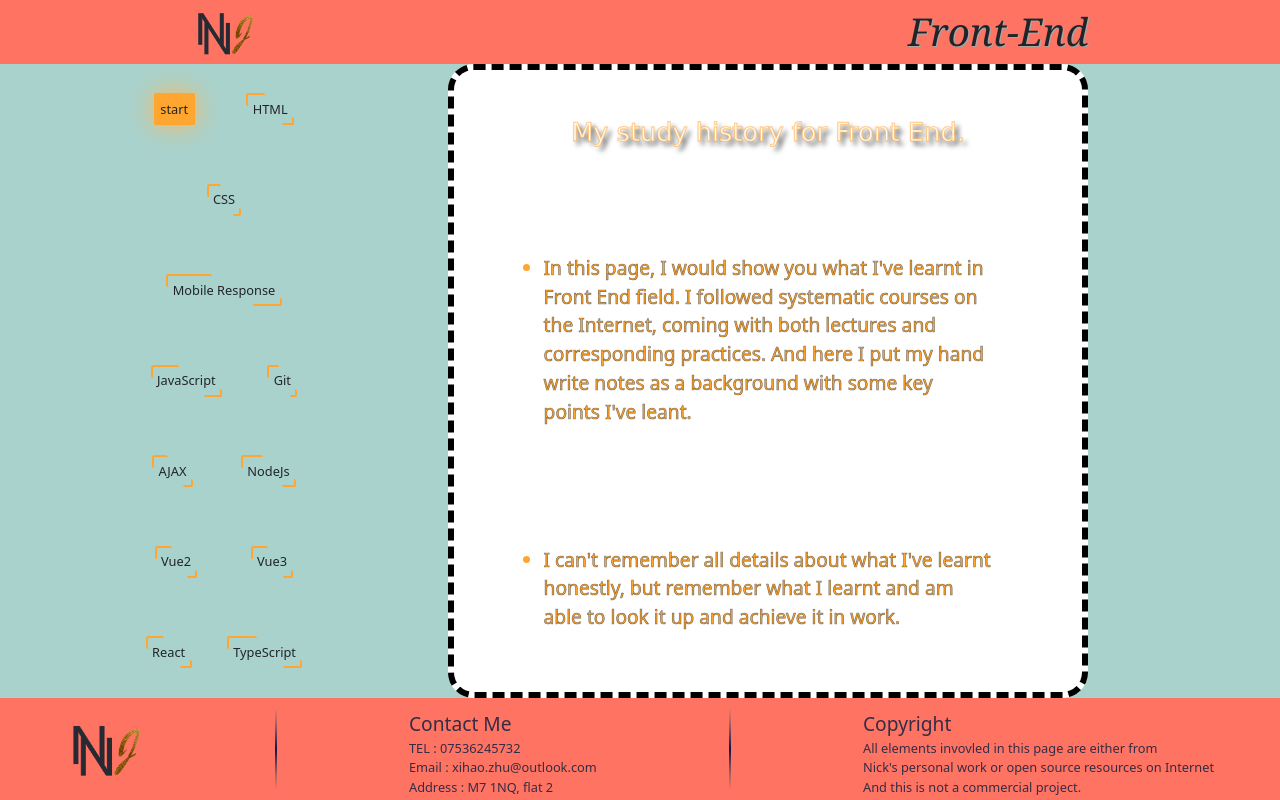
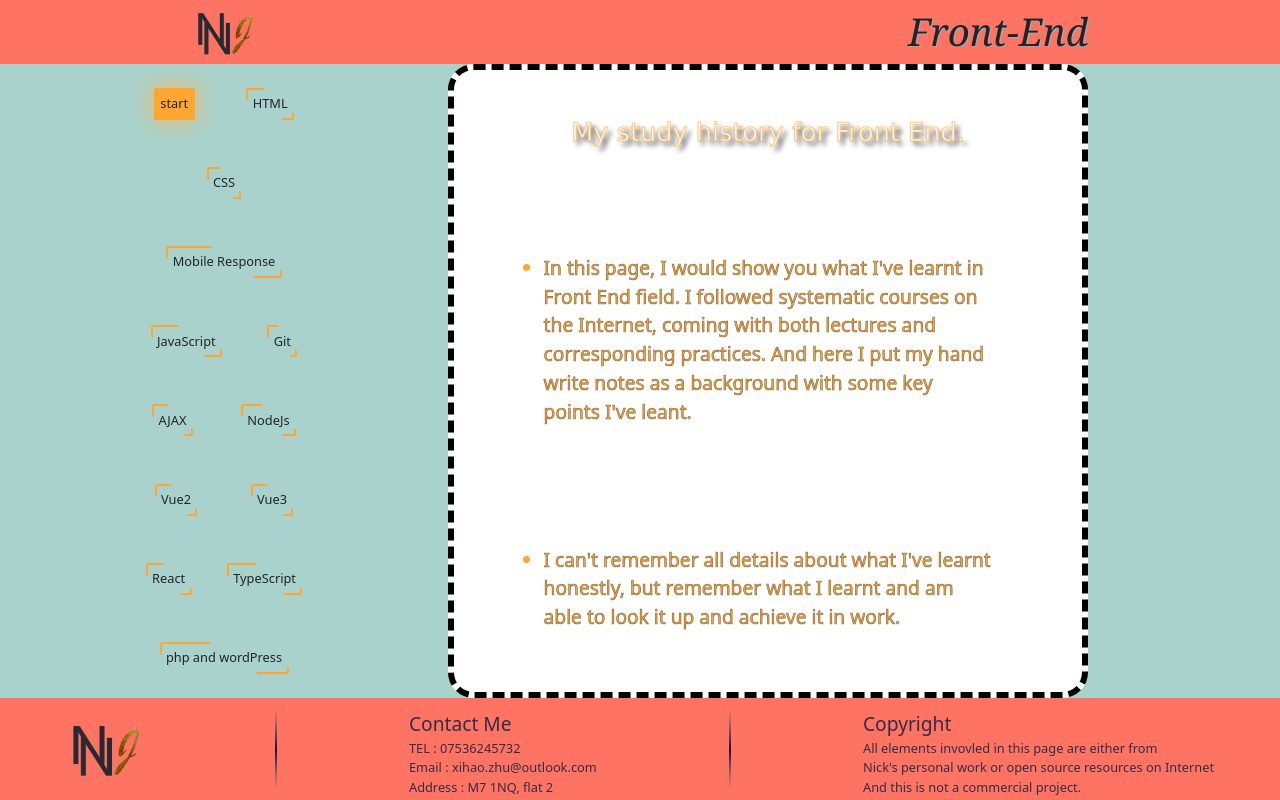
Before and after one commit to XihaoZhu/NickNeedsJob, a React (Create React App) app: page /FrontEnd in a window 1280 px wide. Built offline with nearby package versions, Linux system fonts and the light colour scheme.

Commit message:
php added

```diff
--- a/src/pages/front-end/StudyMap/index.js
+++ b/src/pages/front-end/StudyMap/index.js
@@ -20,7 +20,8 @@ const StudyMap = ({ changeWhichOne }) => {
     'Vue2',
     'Vue3',
     'React',
-    'TypeScript'
+    'TypeScript',
+    'php and wordPress'
   ]
 
   return (
--- a/src/pages/front-end/contenetArea/index.js
+++ b/src/pages/front-end/contenetArea/index.js
@@ -123,6 +123,19 @@ const ContentArea = ({ whichOne }) => {
         'basic use in React'
       ],
       background: require('../../../assets/notes/typeScript.png')
+    },
+    {
+      title: 'It\'s something undergoing ',
+      lis: [
+        `IT's something out of plane actually.
+        My origina plan was self taught front-end skills and then find a job in this area,
+        then use spare time to learn back-end and become a full-stack.
+        But I noticed some companies ask front end developer with skills for wordpress. I explored a bit and learnt how to use it.
+        I bet that's not enough and what they want is develop the themes.
+        So I keep exploreing, then found I need to learn php for that.
+        Well as I haven't find a job yet and php is part of the plan anyway. So I'm working on it now.`
+      ],
+      background: require('../../../assets/notes/blank.png')
     }
   ]
 
```
